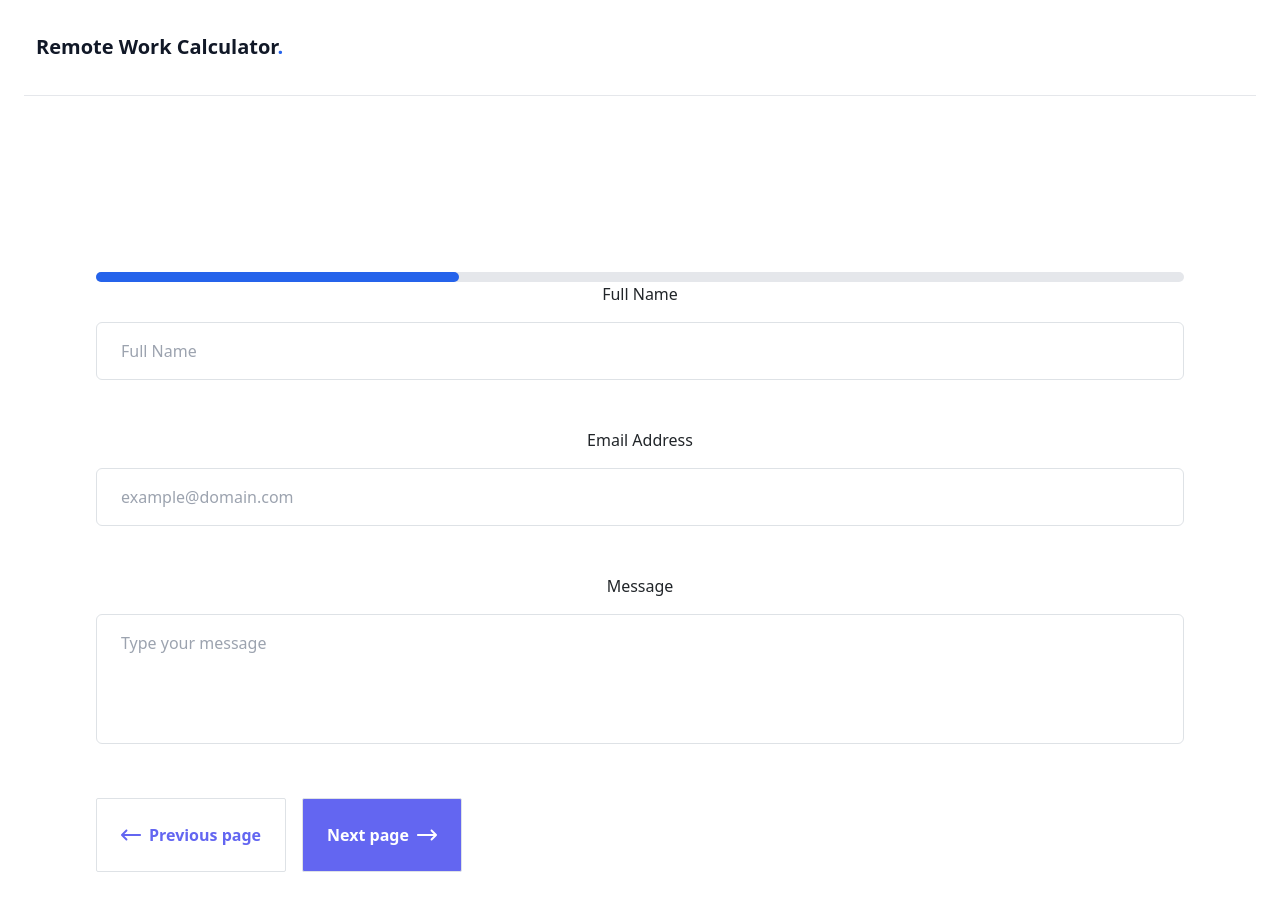
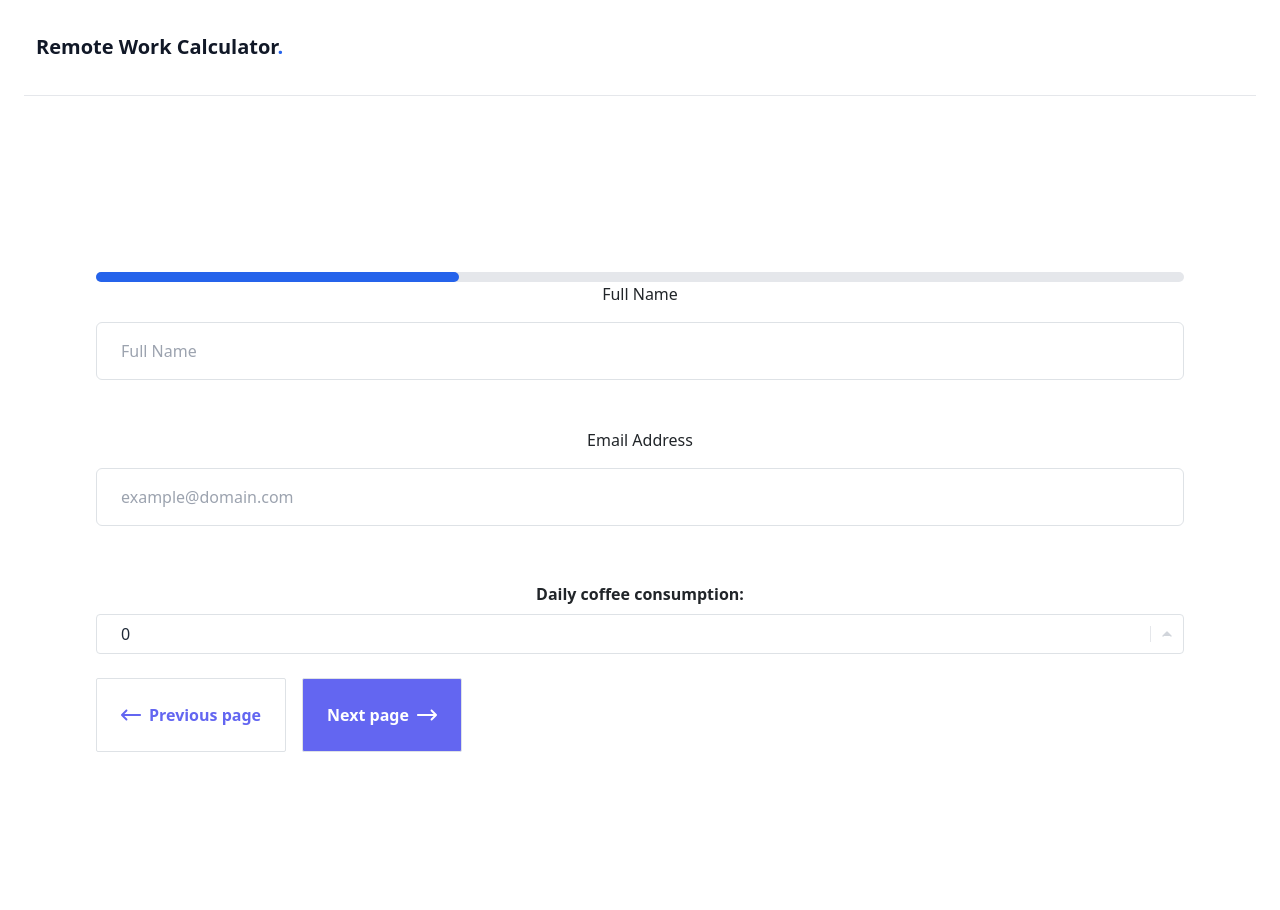
Before and after one commit to MatthewCYLau/remote-work-calculator-client, a Vue app: page /calculate in a window 1280 px wide. Shown: the top 910 px of the page. Built offline with nearby package versions, Linux system fonts and the light colour scheme.

Commit message:
feat: added dropdown

```diff
--- a/src/components/Dropdown.vue
+++ b/src/components/Dropdown.vue
@@ -1,6 +1,8 @@
 <template>
   <div class="flex flex-col">
-    <label for="select" class="font-semibold block py-2">Select Input:</label>
+    <label for="select" class="font-semibold block py-2"
+      >Daily coffee consumption:</label
+    >
 
     <div class="relative">
       <div
--- a/src/views/Calculate.vue
+++ b/src/views/Calculate.vue
@@ -114,21 +114,11 @@
                   class="w-full rounded-md border border-[#e0e0e0] bg-white py-3 px-6 text-base font-medium text-[#6B7280] outline-none focus:border-[#6A64F1] focus:shadow-md"
                 />
               </div>
-              <div class="mb-5">
-                <label
-                  for="message"
-                  class="mb-3 block text-base font-medium text-[#07074D]"
-                >
-                  Message
-                </label>
-                <textarea
-                  rows="4"
-                  name="message"
-                  id="message"
-                  placeholder="Type your message"
-                  class="w-full resize-none rounded-md border border-[#e0e0e0] bg-white py-3 px-6 text-base font-medium text-[#6B7280] outline-none focus:border-[#6A64F1] focus:shadow-md"
-                ></textarea>
-              </div>
+              <Dropdown
+                :options="options"
+                :onClick="selectCoffeeCount"
+                :selectedOption="selectedCoffeeCount"
+              />
               <div>
                 <div class="flex mt-4">
                   <button
@@ -195,23 +185,27 @@
           </div>
         </div>
       </div>
-      <!-- End Main Hero Content -->
     </div>
   </section>
 </template>
 
 <script lang="ts">
 import { defineComponent, computed, reactive, toRefs } from "vue";
+import Dropdown from "../components/Dropdown.vue";
 
 interface CalculateState {
   currentStep: number;
+  coffeeCount: number;
 }
 
 export default defineComponent({
-  components: {},
+  components: { Dropdown },
   setup() {
+    const options: string[] = ["1", "2", "3", "I need help"];
+
     const calculateState = reactive<CalculateState>({
       currentStep: 1,
+      coffeeCount: 0,
     });
 
     const handleOnNextClick = () => {
@@ -230,11 +224,24 @@ export default defineComponent({
       () => calculateState.currentStep === 3
     );
 
+    const selectCoffeeCount = (option: string) => {
+      if (Number(option)) {
+        calculateState.coffeeCount = +option;
+      } else {
+        calculateState.coffeeCount = 999;
+      }
+    };
+
+    const selectedCoffeeCount = computed(() => calculateState.coffeeCount);
+
     return {
       handleOnNextClick,
       handleOnPreviousClick,
       shouldDisablePreviousButton,
       shouldDisableNextButton,
+      selectCoffeeCount,
+      selectedCoffeeCount,
+      options,
       ...toRefs(calculateState),
     };
   },
```
